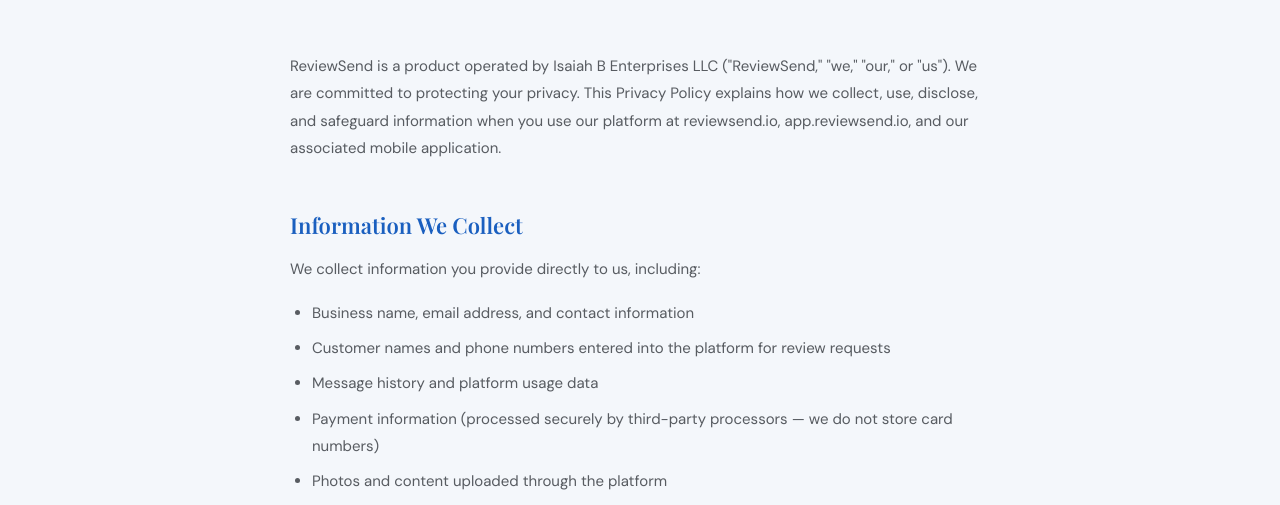
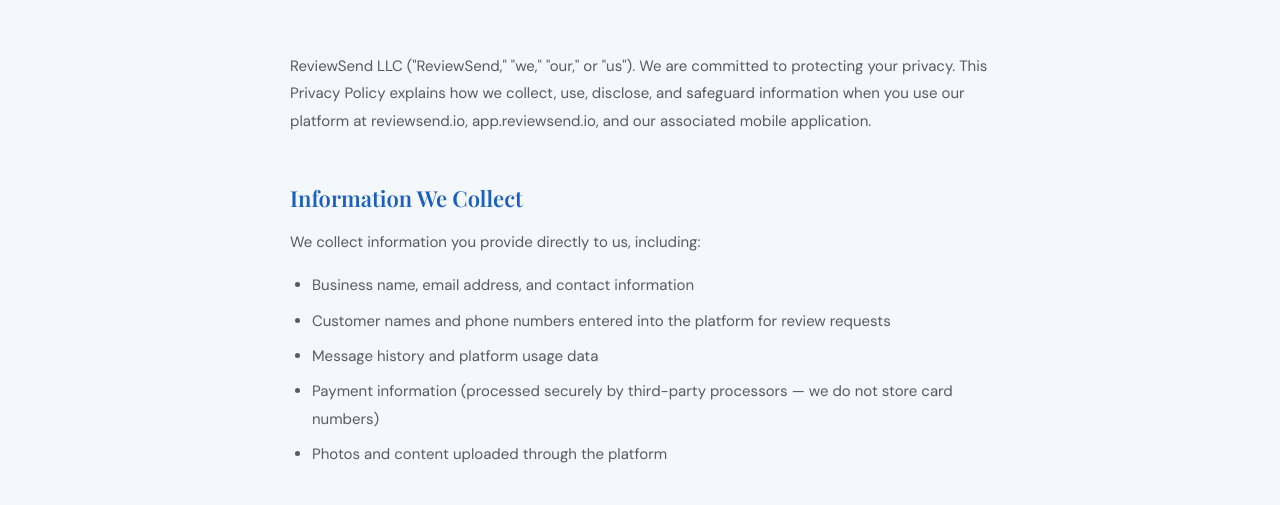
Before and after one commit to sadiepeytonn-netizen/reviewsend-website, a plain HTML site: page privacy-policy.html in a window 1280 px wide. Shown: the part 295-800 px from the top of the page. Drawn offline with nearby package versions, Linux system fonts and the light colour scheme.

Commit message:
Use legal name ReviewSend LLC across the site
Co-Authored-By: Claude Opus 5.5 <noreply@anthropic.com>
Claude-Session: https://claude.ai/code/session_013SSRbWkh65J1dDVggK53zt

```diff
--- a/privacy-policy.html
+++ b/privacy-policy.html
@@ -48,7 +48,7 @@ footer{background:#fff;border-top:0.5px solid rgba(26,95,191,0.1);padding:32px 4
   <h1>Privacy Policy</h1>
   <span class="date">Effective Date: November 12, 2026 · Previous version: April 25, 2026</span>
 
-  <p>ReviewSend is a product operated by Isaiah B Enterprises LLC ("ReviewSend," "we," "our," or "us"). We are committed to protecting your privacy. This Privacy Policy explains how we collect, use, disclose, and safeguard information when you use our platform at reviewsend.io, app.reviewsend.io, and our associated mobile application.</p>
+  <p>ReviewSend LLC ("ReviewSend," "we," "our," or "us"). We are committed to protecting your privacy. This Privacy Policy explains how we collect, use, disclose, and safeguard information when you use our platform at reviewsend.io, app.reviewsend.io, and our associated mobile application.</p>
 
   <h2>Information We Collect</h2>
   <p>We collect information you provide directly to us, including:</p>
@@ -142,7 +142,7 @@ footer{background:#fff;border-top:0.5px solid rgba(26,95,191,0.1);padding:32px 4
 
   <h2>Contact Us</h2>
   <p>If you have questions about this Privacy Policy or our data practices, please contact us:</p>
-  <p><strong>Isaiah B Enterprises LLC</strong> (operator of ReviewSend)<br>
+  <p><strong>ReviewSend LLC</strong><br>
   3210 North University Dr, Coral Springs, FL 33065<br>
   <strong>Phone:</strong> <a href="tel:+15404553893">(540) 455-3893</a><br>
   <strong>Email:</strong> <a href="mailto:support@reviewsend.io">support@reviewsend.io</a><br>
@@ -159,7 +159,7 @@ footer{background:#fff;border-top:0.5px solid rgba(26,95,191,0.1);padding:32px 4
     <li><a href="data-deletion.html">Data Deletion</a></li>
     <li><a href="mailto:support@reviewsend.io">support@reviewsend.io</a></li>
   </ul>
-  <div class="footer-copy" style="color:rgba(13,17,23,0.55);">ReviewSend is a product operated by Isaiah B Enterprises LLC · 3210 North University Dr, Coral Springs, FL 33065 · <a href="tel:+15404553893" style="color:inherit;">(540) 455-3893</a> · © 2026 ReviewSend. All rights reserved.</div>
+  <div class="footer-copy" style="color:rgba(13,17,23,0.55);">ReviewSend LLC · 3210 North University Dr, Coral Springs, FL 33065 · <a href="tel:+15404553893" style="color:inherit;">(540) 455-3893</a> · © 2026 ReviewSend. All rights reserved.</div>
 </footer>
 
 </body>
```
Also changed, not shown: data-deletion.html (+2 -2 lines), features.html (+1 -1 lines), get-started.html (+1 -1 lines), how-it-works.html (+1 -1 lines), index.html (+1 -1 lines), pricing.html (+1 -1 lines), sms-consent.html (+1 -1 lines), sms-opt-out.html (+1 -1 lines), terms-of-service.html (+2 -2 lines), llms.txt.
